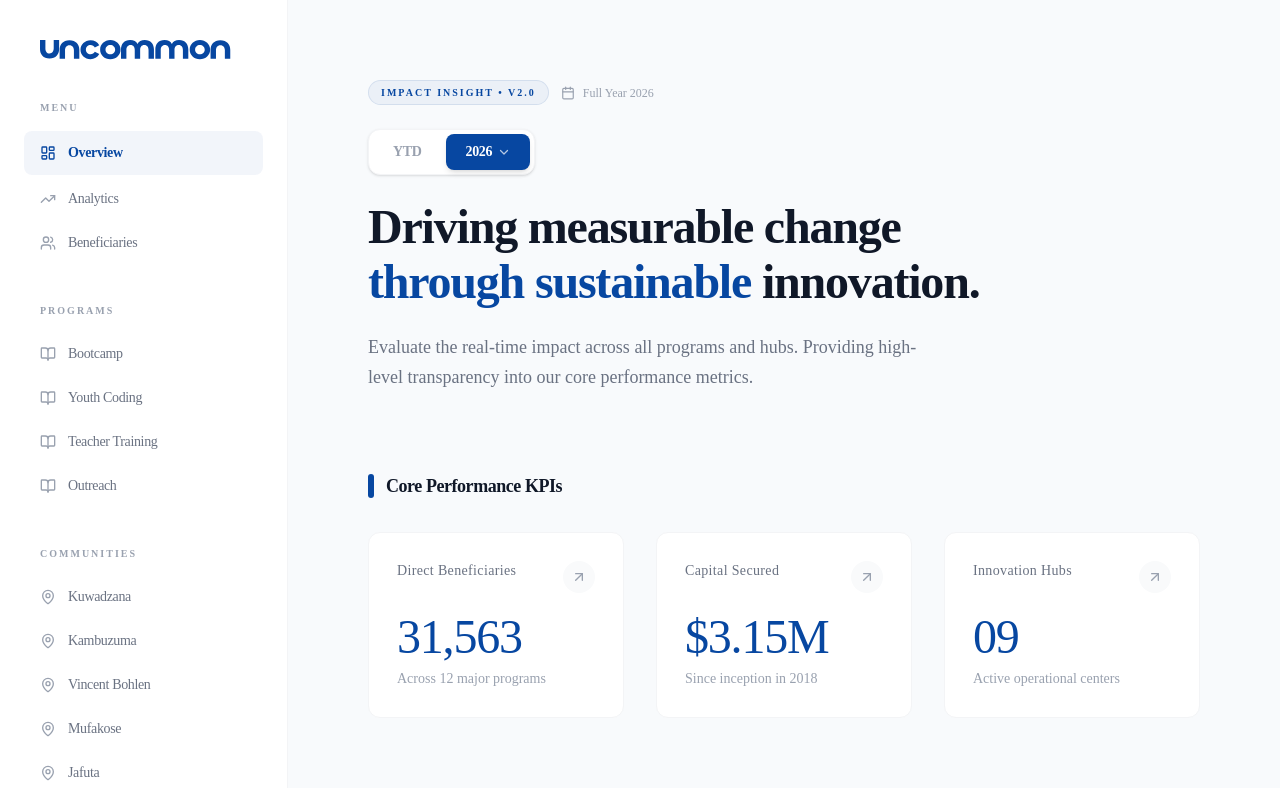
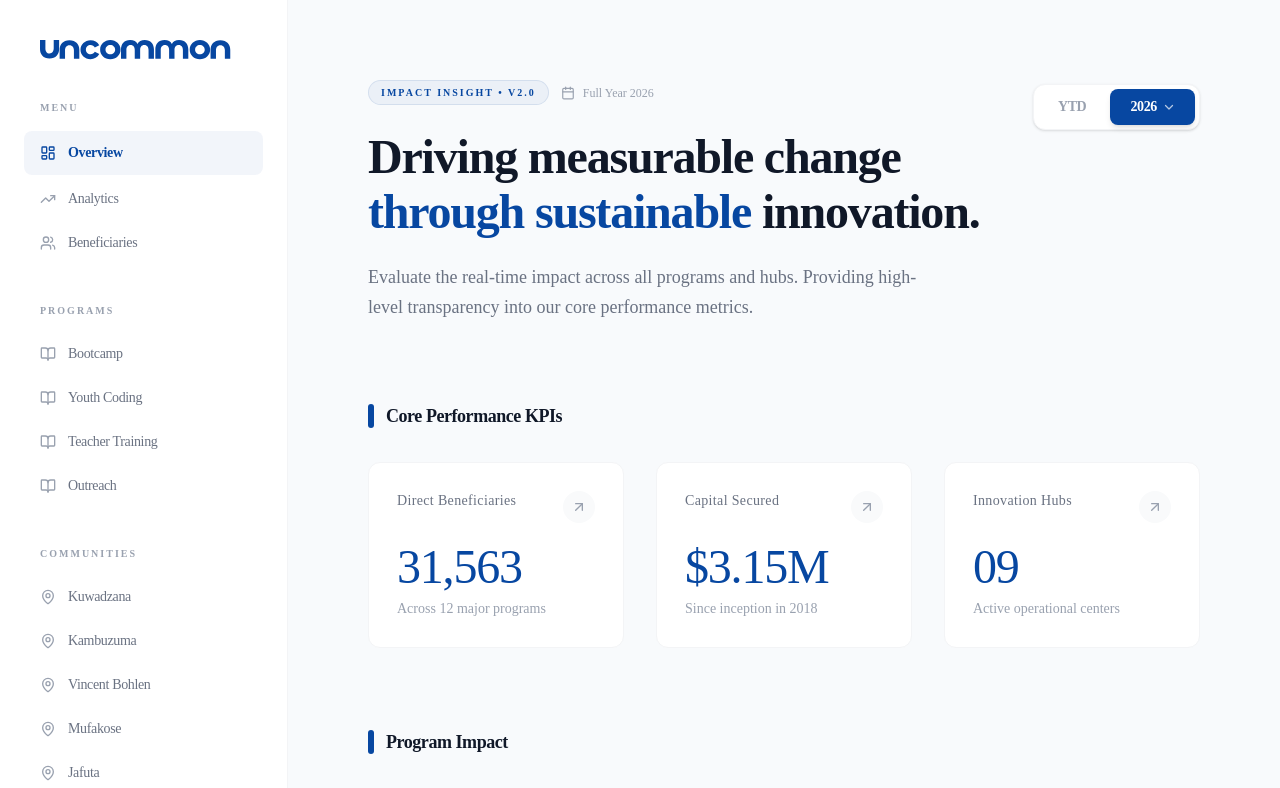
Before and after one commit to BeyondMedia01/redesign-stats-dashboard, a React (Vite) app: page / in a window 1280 px wide. Shown: the top 788 px of the page. Built offline with nearby package versions, Linux system fonts and the light colour scheme; a web font is replaced by a local one.

Commit message:
feat: move year tabs to far right of page header

```diff
--- a/src/app/App.tsx
+++ b/src/app/App.tsx
@@ -171,7 +171,7 @@ function Dashboard() {
 
           {/* Top Header & Actions */}
           <header className="mb-20">
-            <div className="flex flex-col lg:flex-row lg:items-center justify-between gap-10">
+            <div className="flex flex-col lg:flex-row lg:items-start justify-between gap-10">
               <motion.div
                 initial={{ opacity: 0, y: 10 }}
                 animate={{ opacity: 1, y: 0 }}
@@ -187,11 +187,6 @@ function Dashboard() {
                     <span>{data.label}</span>
                   </div>
                 </div>
-
-                {/* Year Tabs */}
-                <div className="mb-6">
-                  <YearTabs activeYear={activeYear} onChange={setActiveYear} />
-                </div>
                 <h1 className="text-4xl lg:text-5xl font-semibold text-gray-900 tracking-tight leading-[1.15] mb-6">
                   Driving measurable change <br />
                   <span className="text-[#0747A1]">through sustainable</span> innovation.
@@ -202,6 +197,14 @@ function Dashboard() {
                 </p>
               </motion.div>
 
+              <motion.div
+                initial={{ opacity: 0, y: 10 }}
+                animate={{ opacity: 1, y: 0 }}
+                transition={{ duration: 0.5, delay: 0.1 }}
+                className="lg:pt-1 shrink-0"
+              >
+                <YearTabs activeYear={activeYear} onChange={setActiveYear} />
+              </motion.div>
             </div>
           </header>
 
--- a/src/app/pages/ProgramPage.tsx
+++ b/src/app/pages/ProgramPage.tsx
@@ -129,6 +129,7 @@ export default function ProgramPage() {
 
           {/* Header */}
           <header className="mb-16">
+            <div className="flex flex-col lg:flex-row lg:items-start justify-between gap-10">
               <motion.div
                 initial={{ opacity: 0, y: 10 }}
                 animate={{ opacity: 1, y: 0 }}
@@ -144,7 +145,7 @@ export default function ProgramPage() {
                   </div>
                 </div>
 
-              <div className="flex items-start gap-5 mb-6">
+                <div className="flex items-start gap-5">
                   <div className="p-4 bg-[#0747A1] rounded-xl text-white shrink-0">
                     {program.icon}
                   </div>
@@ -157,9 +158,17 @@ export default function ProgramPage() {
                     </p>
                   </div>
                 </div>
+              </motion.div>
 
+              <motion.div
+                initial={{ opacity: 0, y: 10 }}
+                animate={{ opacity: 1, y: 0 }}
+                transition={{ duration: 0.5, delay: 0.1 }}
+                className="lg:pt-1 shrink-0"
+              >
                 <YearTabs activeYear={activeYear} onChange={setActiveYear} />
               </motion.div>
+            </div>
           </header>
 
           {/* KPI Stats */}
```
Lines whose indentation alone changed are shown as unchanged.
